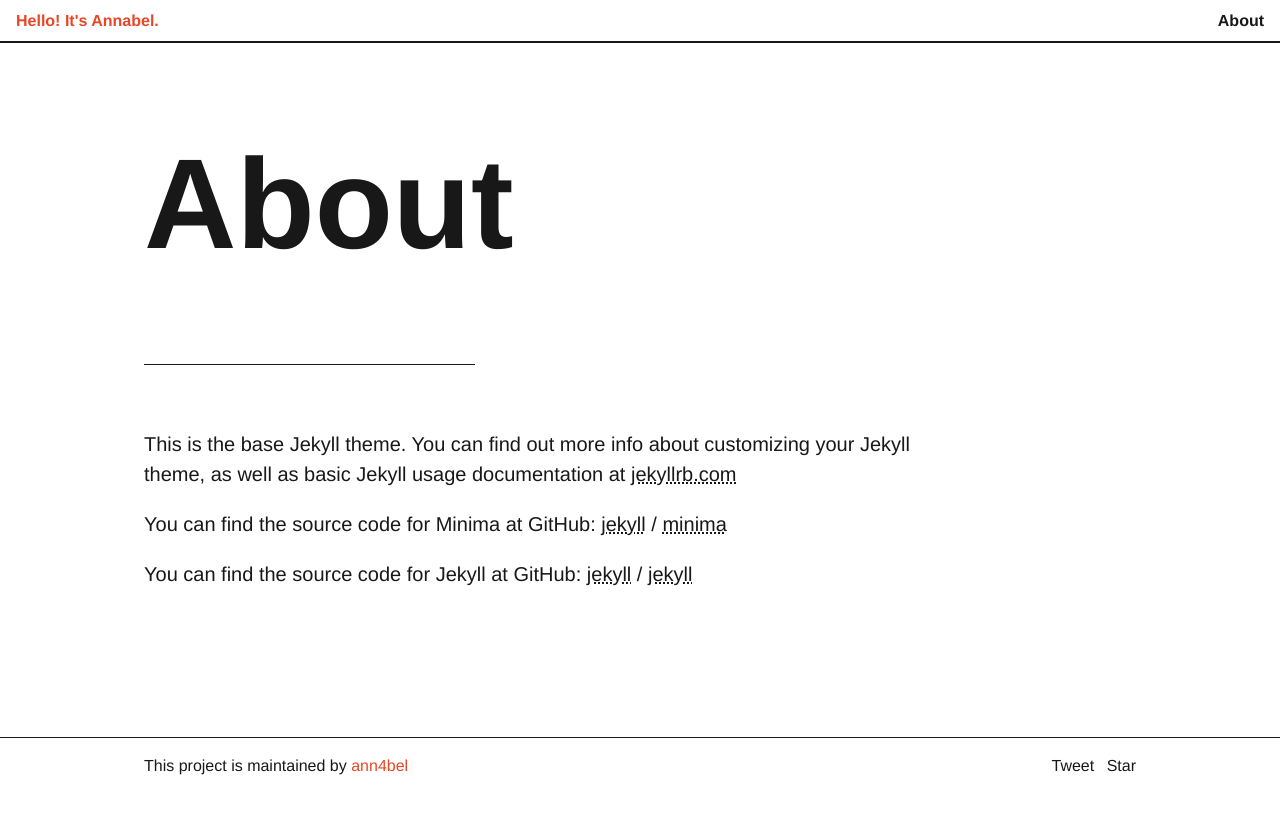
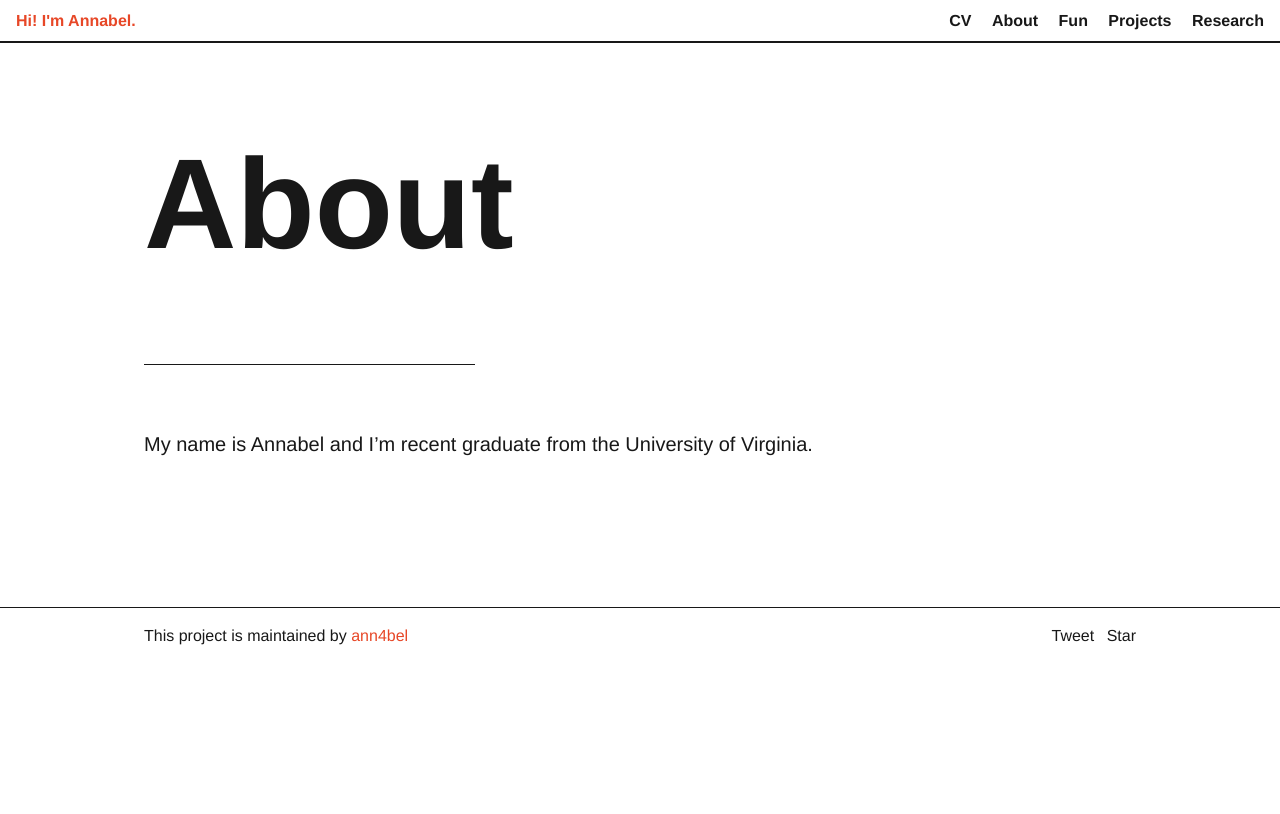
Before and after one commit to ann4bel/ann4bel.github.io, a Jekyll site: the page built from about.markdown, in a window 1280 px wide. Shown: the top 814 px of the page. Built offline with Jekyll 4.4.1, drawn with Linux system fonts in a browser that asks for light colours; comment, search, counter and statistics services are not loaded.

Commit message:
add pages

```diff
--- a/_config.yml
+++ b/_config.yml
@@ -18,7 +18,7 @@
 # You can create any custom variable you would like, and they will be accessible
 # in the templates via {{ site.myvariable }}.
 
-title: Hello! It's Annabel.
+title: Hi! I'm Annabel.
 email: ann.bel75@gmail.com
 description: >- # this means to ignore newlines until "baseurl:"
   And Annabel needs a yob.
--- a/about.markdown
+++ b/about.markdown
@@ -4,7 +4,9 @@ title: About
 permalink: /about/
 ---
 
-This is the base Jekyll theme. You can find out more info about customizing your Jekyll theme, as well as basic Jekyll usage documentation at [jekyllrb.com](https://jekyllrb.com/)
+My name is Annabel and I'm recent graduate from the University of Virginia.
+
+<!-- This is the base Jekyll theme. You can find out more info about customizing your Jekyll theme, as well as basic Jekyll usage documentation at [jekyllrb.com](https://jekyllrb.com/)
 
 You can find the source code for Minima at GitHub:
 [jekyll][jekyll-organization] /
@@ -15,4 +17,4 @@ You can find the source code for Jekyll at GitHub:
 [jekyll](https://github.com/jekyll/jekyll)
 
 
-[jekyll-organization]: https://github.com/jekyll
+[jekyll-organization]: https://github.com/jekyll -->
```
Also changed, not shown: CV.markdown (added, +7 -0 lines), fun.markdown (added, +7 -0 lines), projects.markdown (added, +7 -0 lines), research.markdown (added, +7 -0 lines).
